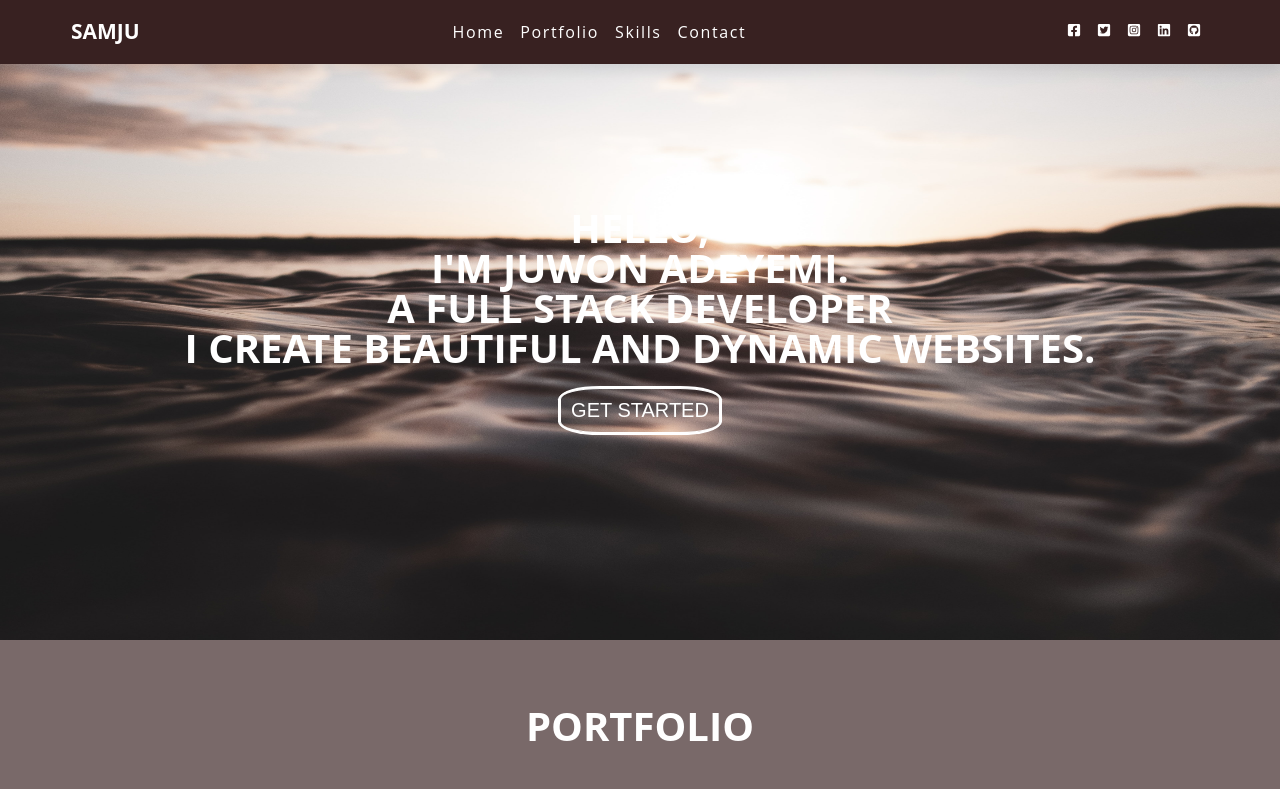
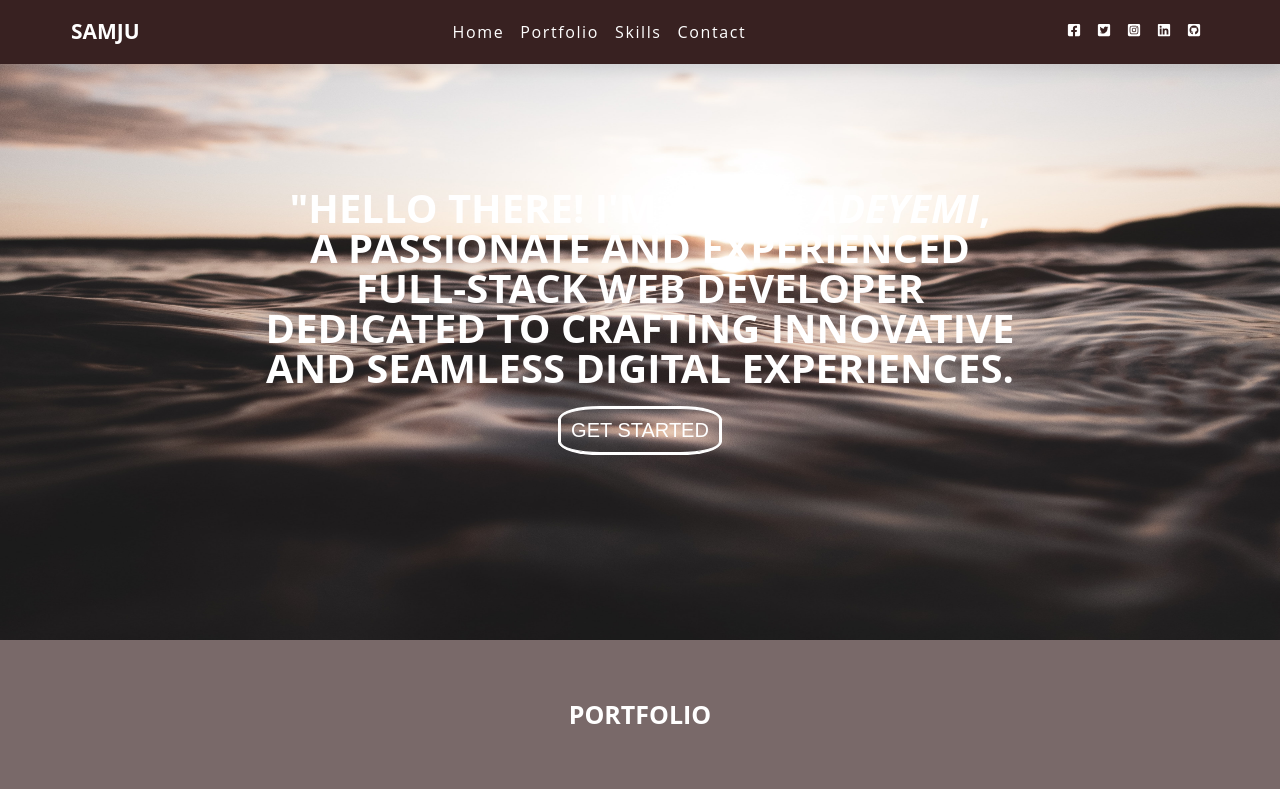
Before and after one commit to Samju200/portfolio, a React (Create React App) app: page / in a window 1280 px wide. Shown: the top 789 px of the page. Built offline with nearby package versions, Linux system fonts and the light colour scheme.

Commit message:
word change

```diff
--- a/src/App.css
+++ b/src/App.css
@@ -8,8 +8,8 @@ Variables
   --clr-white: #fff;
   --clr-black: #222;
   --clr-blue: rgb(44, 44, 211);
-  --ff-primary: 'Roboto', sans-serif;
-  --ff-secondary: 'Open Sans', sans-serif;
+  --ff-primary: "Roboto", sans-serif;
+  --ff-secondary: "Open Sans", sans-serif;
   --transition: all 0.3s linear;
   --spacing: 0.1rem;
   --radius: 0.25rem;
@@ -159,13 +159,14 @@ nav {
 
 .work h1 {
   text-align: center;
-  font-size: 40px;
+  font-size: 25px;
   margin: 40px;
   text-transform: uppercase;
   padding: 16px;
 }
 .my-name {
-  /* font-size: 60px; */
+  font-size: 30;
+  font-style: italic;
 }
 .slide-btn {
   padding: 10px;
@@ -387,7 +388,7 @@ nav {
     color: yellow;
   }
   .links a::after {
-    content: '';
+    content: "";
     position: absolute;
     height: 2px;
     width: 0;
--- a/src/components/Footer.js
+++ b/src/components/Footer.js
@@ -12,7 +12,7 @@ function Footer() {
         </ul>
       </div>
       <div className="footer-bottom">
-        Copyright &copy; Samju100 <span id="year">{year}</span>
+        Copyright &copy; Samju100 <span>{year}</span>
       </div>
       <a href="#container">
         <FaArrowUp className="arrowup" />
--- a/src/components/Slide.js
+++ b/src/components/Slide.js
@@ -1,5 +1,5 @@
-import React, { useState, useEffect } from 'react';
-import { slideImage } from './data';
+import React, { useState, useEffect } from "react";
+import { slideImage } from "./data";
 
 function Slide() {
   const [imageSlide] = useState(slideImage);
@@ -24,14 +24,14 @@ function Slide() {
     <div className="slide-image" id="container">
       {slideImage.map((slide, slideIndex) => {
         const { id, image } = slide;
-        let position = 'nextSlide';
+        let position = "nextSlide";
 
         if (index === slideIndex) {
-          position = 'currentSlide';
+          position = "currentSlide";
         }
 
         if (index < slideIndex) {
-          position = 'previousSlide';
+          position = "previousSlide";
         }
 
         return (
@@ -43,10 +43,10 @@ function Slide() {
 
       <div className="word slide-p">
         <h1>
-          {' '}
-          Hello, <br /> I'm <span className="my-name">Juwon Adeyemi.</span>
-          <br />
-          A Full Stack Developer <br />I create beautiful and dynamic websites.
+          "Hello there! I'm <span className="my-name">Juwon Adeyemi</span>,{" "}
+          <br /> a passionate and experienced <br /> full-stack web developer{" "}
+          <br /> dedicated to crafting innovative <br /> and seamless digital
+          experiences.
         </h1>
         <button className="slide-btn">Get started</button>
       </div>
```
